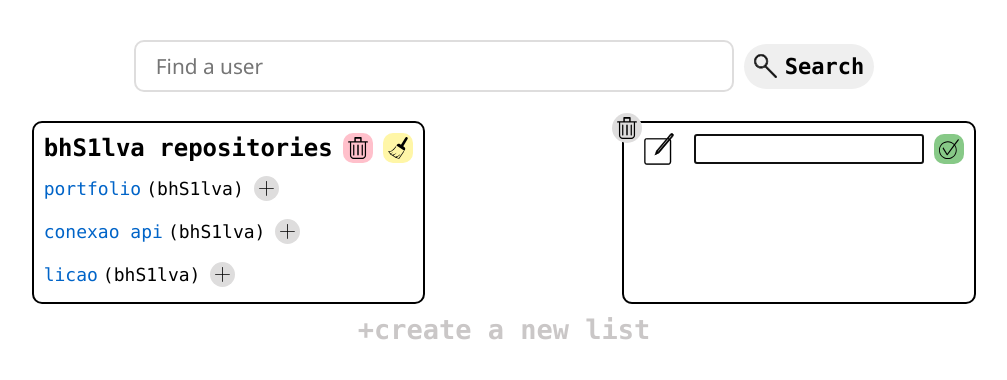
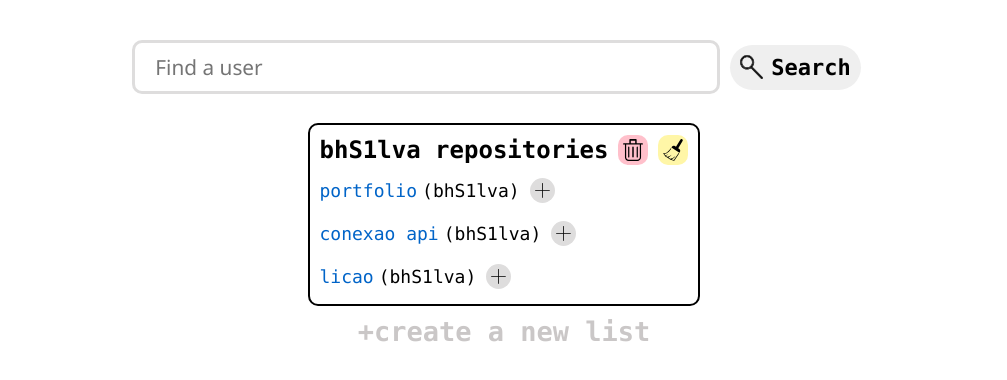
Before and after one commit to bhS1lva/Projeto-repo-keeper, a Svelte app: page / in a window 1280 px wide. Shown: the top 380 px of the page, without its empty margins (136-1143 px from the left). Built offline with nearby package versions, Linux system fonts and the light colour scheme.

Commit message:
botão de limpar input adicionado

```diff
--- a/src/components/ListRepositories/ListRepositories.svelte
+++ b/src/components/ListRepositories/ListRepositories.svelte
@@ -20,8 +20,8 @@
     <div class="title-box">
         <div class="title"><h2>{title}</h2></div>
         {#if title === ''}
-            <button class="list-button close-new-list-box" on:click={() => dispatch('DeleteList')}>
-                <img src="/assets/trash.svg" alt="close new list form">
+            <button class="list-button close-new-list-box" on:click={() => dispatch('DeleteList')} title="Close new list form">
+                <img src="/assets/bold-x.svg" alt="close new list form">
             </button>
             <div class="listName-form-box">
                 <img src="/assets/edit.svg" alt="name list icon">
@@ -33,8 +33,8 @@
                     </button>
                 </form>
             </div>
+        {/if}
 
-        {/if}
         {#if title}
             <button class="list-button remove-button" on:click={() => dispatch('DeleteList', title)}>
                 <img src="/assets/trash.svg" alt="delete list icon">
@@ -54,8 +54,6 @@
             on:CreateListModal
         />
     {/each}
-
-
 </div>
 
 <style>
@@ -119,8 +117,16 @@
     .close-new-list-box{
         border-radius: 20px;
         background-color: var(--gray);
+        display: flex;
+        justify-content: center;
+        align-items: center;
         position: absolute;
-        left: -22px;
-        bottom: 22px;
+        left: -21px;
+        bottom: 25px;
+        width: 25px;
+        height: 25px;
+    }
+    .close-new-list-box img{
+        width: 13px;
     }
 </style>
--- a/src/components/ManageLists/ManageLists.svelte
+++ b/src/components/ManageLists/ManageLists.svelte
@@ -13,7 +13,7 @@
         {name: 'licao', url:'www.google.com', owner: 'bhS1lva', id:3, onList: [], clicked:false}
     ]
 
-    let showListScope = true;
+    let showListScope = false;
 
     function createNewList(newListName:string){
         if(newListName === ''){
@@ -80,7 +80,7 @@
             on:DeleteList={() => showListScope = false}
         />
     {/if}
-    {#if !Object.keys(mappedLists).length && !allRepositories.length && !showListScope}
+    {#if !Object.keys(mappedLists).length && !allRepositories?.length && !showListScope}
         <img class="no-list-image" src="assets/noListsImage.png" alt="you don’t have any list">
     {/if}
 </div>
--- a/src/components/Repository/Repository.svelte
+++ b/src/components/Repository/Repository.svelte
@@ -26,7 +26,7 @@
                 class:remove-button={repo.clicked}
                 on:click={() => repo.clicked = !repo.clicked}
                 title="Show repository options"
-                >
+            >
                 <img src="/assets/plus.svg" alt="add item on list icon">
             </button>
             {:else}
--- a/src/components/SearchBar/SearchBar.svelte
+++ b/src/components/SearchBar/SearchBar.svelte
@@ -46,9 +46,9 @@
             notFound(searchRepo.status, username)
         }
     }
-
 </script>
 
+<div class="form-box">
     <form on:submit|preventDefault={onSubmit}>
         <input
             type="text"
@@ -58,11 +58,22 @@
             bind:this={userInput}
             class:input-error={status === 404 || status === 3}
         >
-    <button class="submit-button" title="Search">
+        <button
+            type="reset"
+            class="button clear-button"
+            title="Clear form"
+            class:disappear={!username}
+            on:click={() => userInput.focus()}
+        >
+            <img src="/assets/bold-x.svg" alt="search icon">
+        </button>
+        <button type="submit" class="button submit-button" title="Search">
             <img src="/assets/search.svg" alt="search icon">
             Search
         </button>
     </form>
+
+</div>
 <div class="alert-box">
     {#if status === 404}
         <p>User {usernameError} not found!</p>
@@ -72,22 +83,29 @@
 </div>
 
 <style>
+    .form-box{
+        display: flex;
+        justify-content: center;
+        align-items: center;
+        flex-flow: row nowrap;
+        margin-bottom: 10px;
+    }
     form{
         display: flex;
         justify-content: center;
         align-items: center;
-        gap: 10px;
-        margin-bottom: 10px;
+        width: 70%;
     }
     input{
         font-family: 'Segoe UI', sans-serif;
         padding: 10px 20px;
-		width: 50%;
 		font-size: 1.3rem;
         font-weight: 100;
-        border: 2px solid var(--gray);
+        border: 3px solid var(--gray);
 		border-radius: 10px;
         outline: 0;
+        width: inherit;
+        min-width: 250px;
         transition: 0.5s;
     }
     .input-error{
@@ -98,18 +116,40 @@
         font-size: 1.5rem;
         font-style: italic;
     }
+    .button{
+        cursor: pointer;
+        border: none;
+    }
     .submit-button{
         padding: 10px;
         font-size: 22px;
         gap: 8px;
         border-radius: 25px;
-        cursor: pointer;
-        border: none;
         display: flex;
         align-items: center;
         font-weight: bold;
+        position: relative;
+        right: 15px;
     }
     .submit-button img{
         width: 23px;
     }
+    .clear-button{
+        position: relative;
+        right: 40px;
+        padding: 10px;
+        border-radius: 20px;
+        width: 25px;
+        height: 25px;
+        background-color: var(--gray);
+        display: flex;
+        justify-content: center;
+        align-items: center;
+    }
+    .clear-button img{
+        width: 11px;
+    }
+    .disappear{
+        visibility: hidden;
+    }
 </style>
```
Also changed, not shown: public/assets/bold-x.svg (added). Lines whose indentation alone changed are shown as unchanged.
